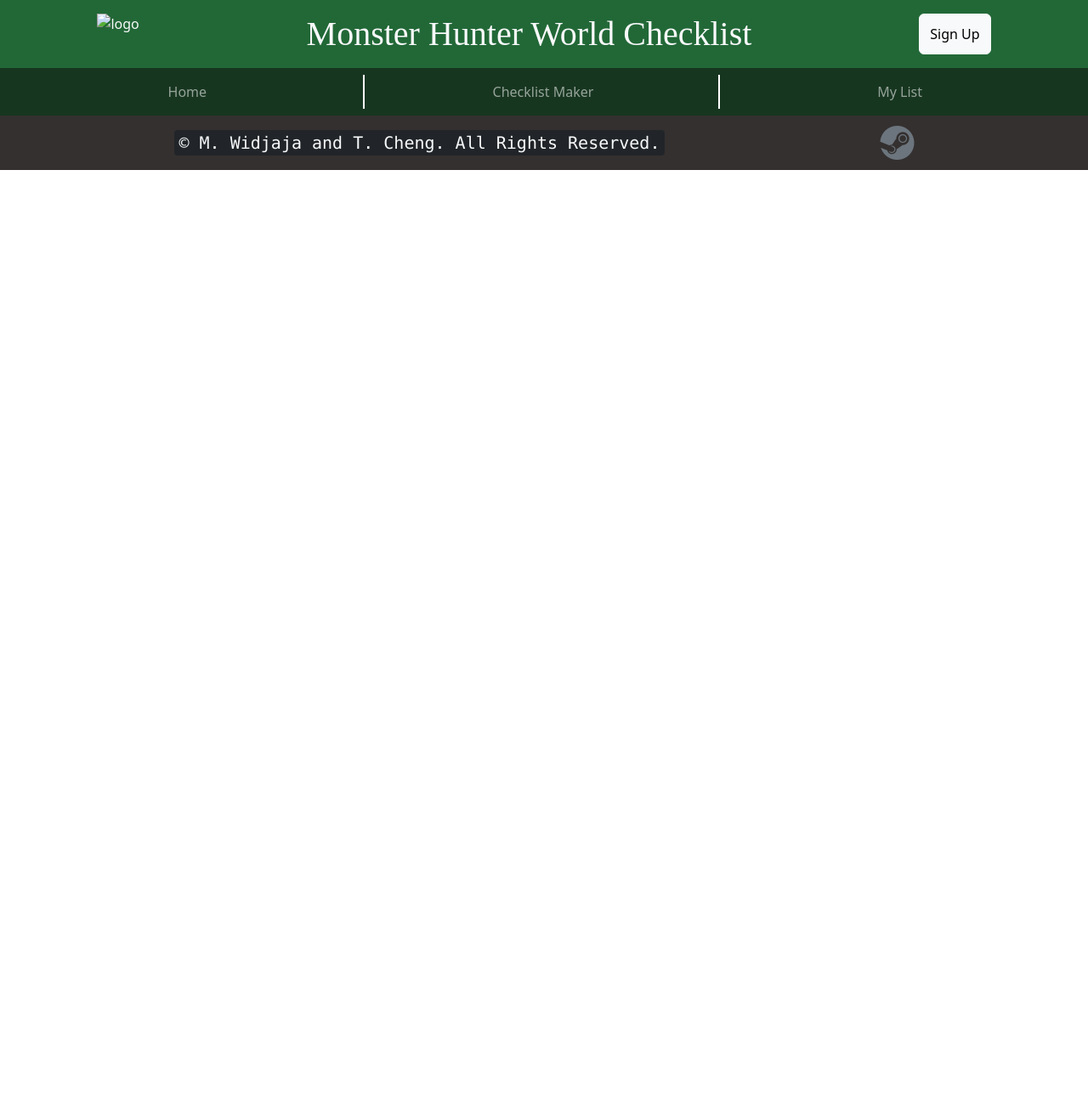
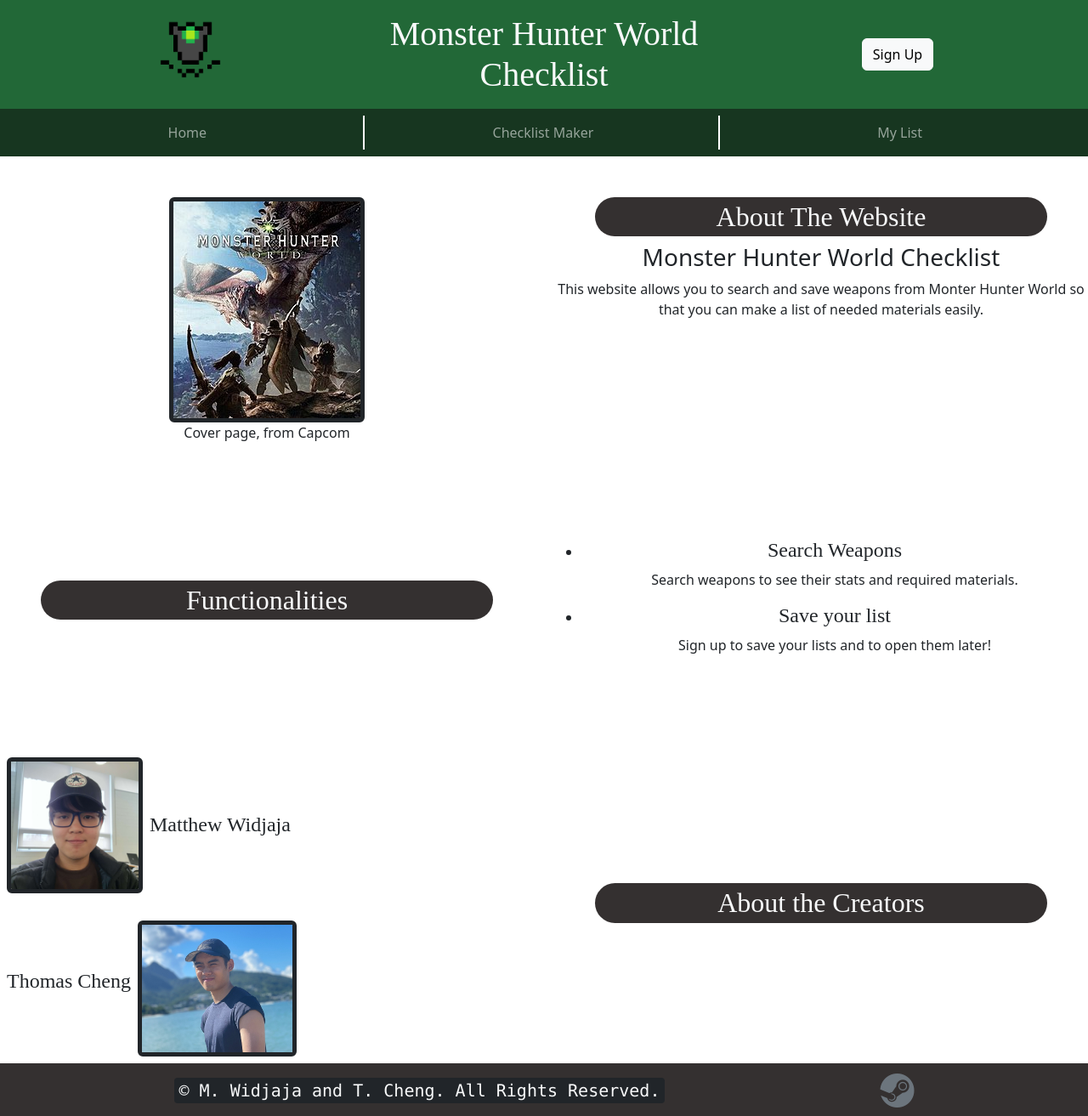
Before and after one commit to Scansy/mhw-checklist, a website: page views/index.html in a window 1280 px wide. Shown: the whole page at 85% size. Before the commit the page ends 800 px from the top, so only its background shows below. Drawn offline with nearby package versions, Linux system fonts and the light colour scheme; a web font is replaced by a local one.

Commit message:
Finished home

```diff
--- a/controllers/server.js
+++ b/controllers/server.js
@@ -10,7 +10,7 @@
 
 // setting up view
 app.set('views', path.join(__dirname, 'views'));
-app.set('view engine', 'ejs');
+app.set('view engine', 'ejs'); // embedded javascript
 
 // default endpoint
 app.get('/', (req, res) => {
--- a/views/index.html
+++ b/views/index.html
@@ -4,7 +4,7 @@
     <meta charset="UTF-8">
     <meta name="viewport" content="width=device-width, initial-scale=1.0">
     <title>Monster Hunter World CheckList</title>
-    <link rel="shortcut icon" href="" type="image/x-icon">
+    <link rel="shortcut icon" href="./assets/favicon.png" type="image/x-icon">
     <link rel="stylesheet" href="style.css">
     <link rel="stylesheet" href="https://cdn.jsdelivr.net/npm/bootstrap-icons@1.11.3/font/bootstrap-icons.min.css">
     <link href="https://cdn.jsdelivr.net/npm/bootstrap@5.3.3/dist/css/bootstrap.min.css" rel="stylesheet" integrity="sha384-QWTKZyjpPEjISv5WaRU9OFeRpok6YctnYmDr5pNlyT2bRjXh0JMhjY6hW+ALEwIH" crossorigin="anonymous">
@@ -12,23 +12,33 @@
 <body>
     <header>
         <div class="bg-green mb-0 text-light p-3 d-flex justify-content-around">
-            <img src="" alt="logo" class="">
+          <div class="container-fluid text-center">
+            <img src="./assets/favicon.png" alt="logo" class="logo">
+          </div>
+          <div class="container-fluid text-center">
             <h1 class="mb-0">Monster Hunter World Checklist</h1>
-            <button class="btn btn-light">Sign Up</button>
+          </div>
+          <div class="container-fluid d-flex justify-content-center align-items-center">
+            <button class="btn btn-light"><a href="signin.html">Sign Up</a></button>
+          </div>
         </div>
 
 
         <nav class="navbar navbar-expand-sm navbar-dark bg-dark-green">
-            <div class="container-fluid">
+            <button class="navbar-toggler" type="button" data-bs-toggle="collapse" data-bs-target="#navbarSupportedContent" aria-controls="navbarSupportedContent" aria-expanded="false" aria-label="Toggle navigation">
+              <span class="navbar-toggler-icon"></span>
+            </button>
+
+            <div class="container-fluid collapse navbar-collapse">
                 <ul class="navbar-nav justify-content-around w-100 text-center">
                   <li class="nav-item">
-                    <a class="nav-link" href="#">Home</a>
+                    <a class="nav-link" href="index.html">Home</a>
                   </li>
                   <li class="nav-item">
-                    <a class="nav-link" href="#">Checklist Maker</a>
+                    <a class="nav-link" href="checklist.html">Checklist Maker</a>
                   </li>
                   <li class="nav-item">
-                    <a class="nav-link" href="#">My List</a>
+                    <a class="nav-link" href="mylist.html">My List</a>
                   </li>
                 </ul>
             </div>
@@ -37,7 +47,90 @@
     </header>
 
     <main>
+      <section class="text-center" id="about-site">
+        <div class="row mt-5">
+            <div class="col">
+                <figure>
+                    <img class="rounded border-dark border border-5" src="./assets/cover-art.jpg" alt="Cover art">
+                    <figcaption>Cover page, from Capcom</figcaption>
+                </figure>
+            </div>
 
+            <div class="col text-center">
+                <h2 class="bg-brown text-light mx-5 py-1 rounded-pill">
+                    About The Website
+                </h2>
+                <h3>
+                    Monster Hunter World Checklist
+                </h3>
+                <p>
+                    This website allows you to search and save weapons from Monter Hunter World so that you can make a list of needed materials easily.
+                </p>
+            </div>
+        </div>
+    </section>
+
+    <section class="text-center" id="functionalities">
+        <div class="row">
+            <div class="col align-self-center">
+                <h2 class="bg-brown text-light mx-5 py-1 rounded-pill">
+                    Functionalities
+                </h2>
+            </div>
+
+            <div class="col">
+                <ul>
+                    <li>
+                        <h4>Search Weapons</h4>
+                        <p>
+                          Search weapons to see their stats and required materials.
+                        </p>
+                    </li>
+                    <li>
+                        <h4>Save your list</h4>
+                        <p>
+                          Sign up to save your lists and to open them later!
+                        </p>
+                    </li>
+                </ul>
+            </div>
+        </div>
+    </section>
+
+    <section class="text-center" id="about-creators">
+        <div class="row">
+            <div class="col flex-column">
+                <div class="d-flex p-2 align-items-center">
+                    <figure class="me-2">
+                        <img src="./assets/matthew.jpg" alt="Matthew" class="rounded border-dark border border-5">
+                    </figure>
+
+                    <div>
+                        <h4>Matthew Widjaja</h4>
+                        <p>
+
+                        </p>
+                    </div>
+                </div>
+
+                <div class="d-flex p-2 align-items-center">
+                    <div>
+                        <h4>Thomas Cheng</h4>
+                        <p>
+                        </p>
+                    </div>
+
+                    <img src="./assets/thomas.png" alt="Thomas" class="rounded border-dark border border-5 ms-2">
+                </div>
+            </div>
+
+            <div class="col align-self-center">
+                <h2 class="bg-brown text-light mx-5 py-1 rounded-pill">
+                    About the Creators
+                </h2>
+            </div>
+        </div>
+    </section>
     </main>
 
     <footer class="bg-brown d-flex justify-content-center">
@@ -51,7 +144,7 @@
         </div>
     </footer>
 
-
+    <script src="./js/index.js"></script>
     <script src="https://cdn.jsdelivr.net/npm/bootstrap@5.3.3/dist/js/bootstrap.bundle.min.js" integrity="sha384-YvpcrYf0tY3lHB60NNkmXc5s9fDVZLESaAA55NDzOxhy9GkcIdslK1eN7N6jIeHz" crossorigin="anonymous"></script>
 </body>
 </html>
--- a/views/style.css
+++ b/views/style.css
@@ -63,3 +63,16 @@
 footer a:hover {
     scale: 1.2;
 }
+
+.logo {
+    height: 5em;
+}
+
+#about-creators img {
+    height: 10em;
+}
+
+.btn a {
+    text-decoration: none;
+    color: black;
+}
```
Also changed, not shown: views/assets/cover-art.jpg (added), views/assets/favicon.png (added), views/assets/matthew.jpg (added), views/assets/thomas.png (added), views/js/index.js (added).
